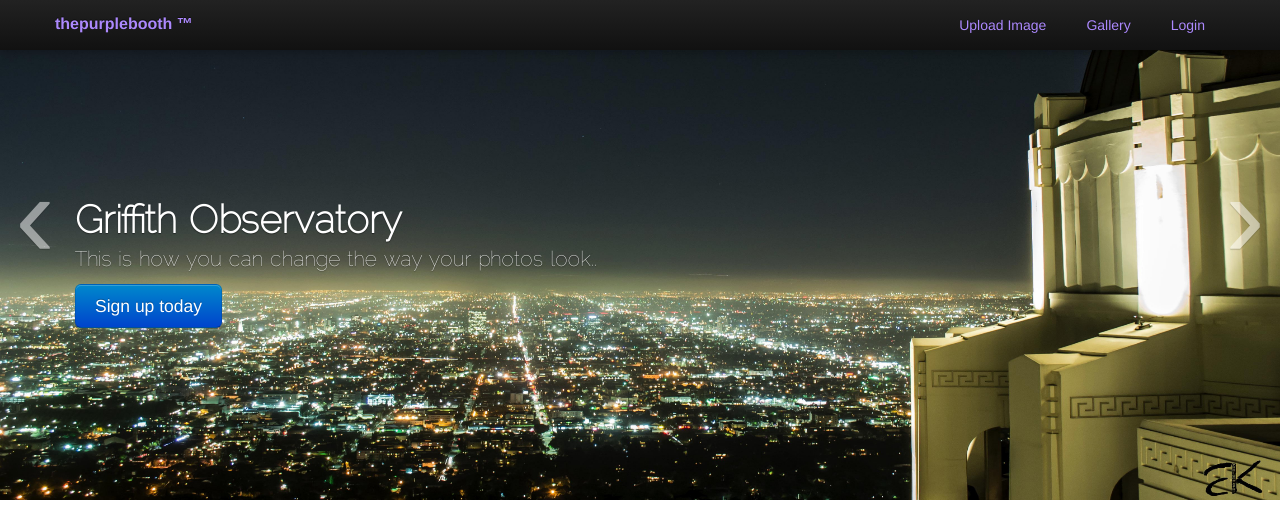
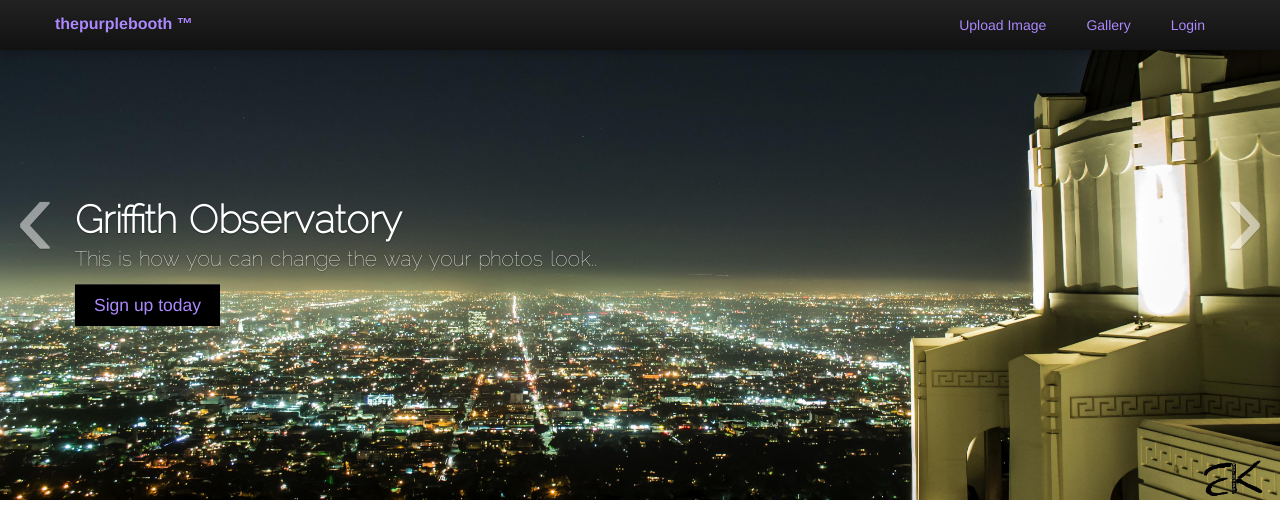
Before and after one commit to ameyakoshti/ThePurplebooth, a PHP site: page /codenameDS/ in a window 1280 px wide. Shown: the top 527 px of the page. Run offline with PHP 8.4, Linux system fonts and the light colour scheme; grey boxes labelled with a size stand in for pictures from a placeholder-image service; some libraries are stand-ins or nearby versions.

Commit message:
Button experiment..

```diff
--- a/css/home.css
+++ b/css/home.css
@@ -207,3 +207,11 @@ body {
 	.carousel-caption > p {
 		font-family: Raleway;
 	}
+
+	a.btn.btn-large.btn-primary {
+		color: #AC89FD;
+		border-radius: 0px;
+		background-image: linear-gradient(to bottom, #000000, #000000);
+		background-color: #000000 !important;
+		border: 0px;
+	}
```
